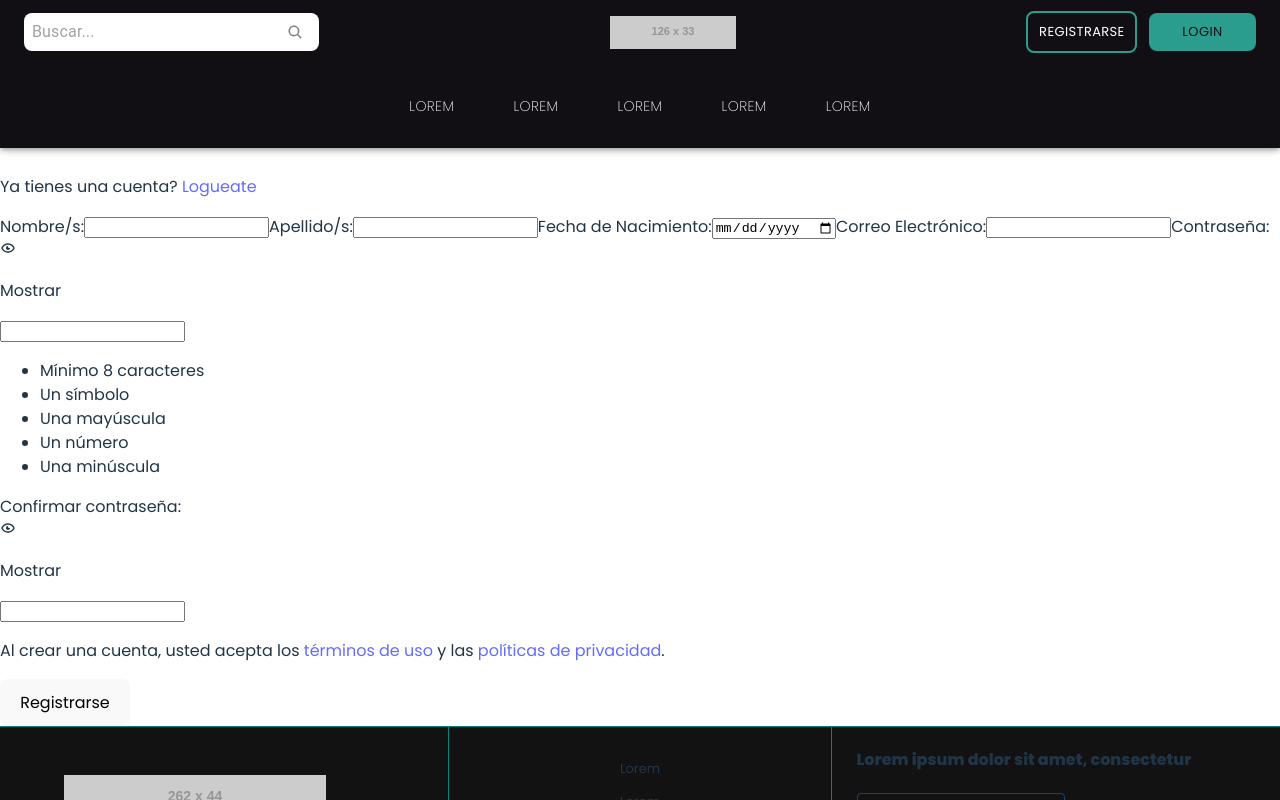
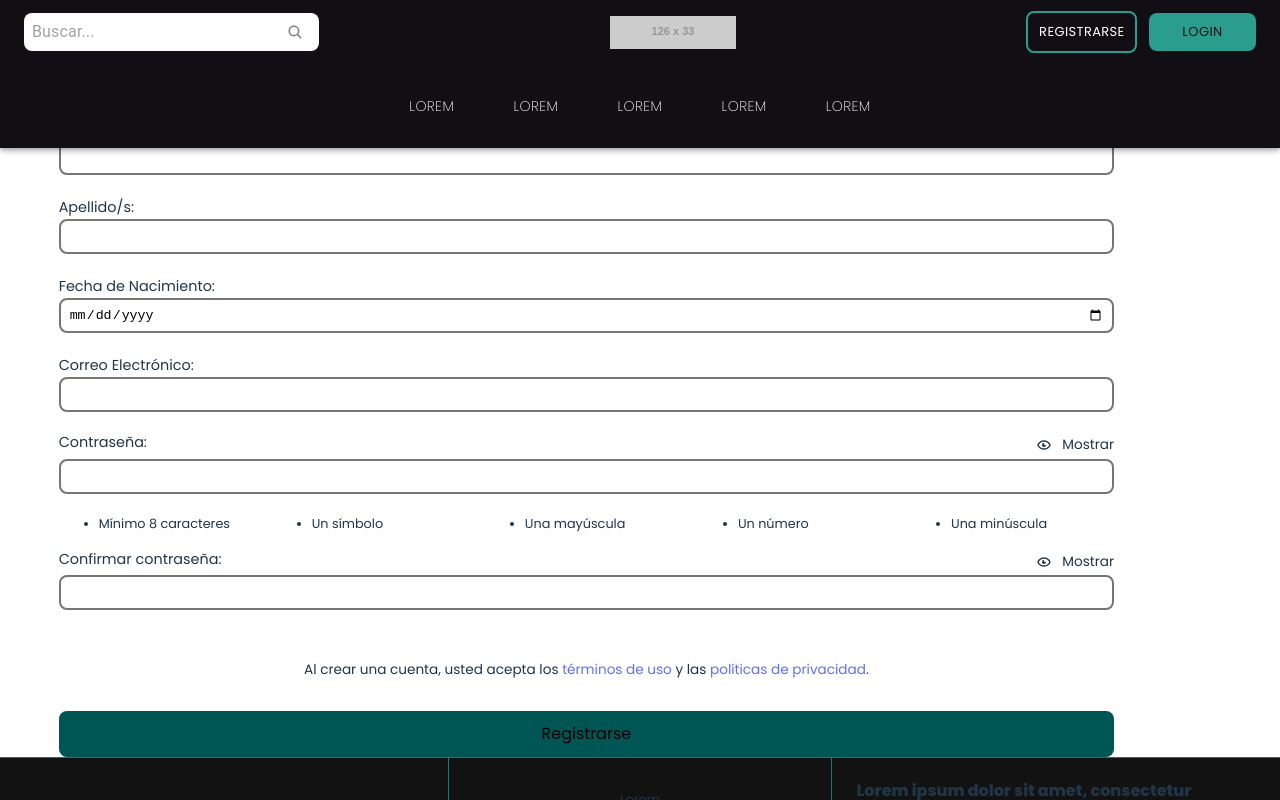
Before and after one commit to No-Country-simulation/h3-17-proptech, a React (Vite) app in the folder client/: page / in a window 1280 px wide. Shown: the top 800 px of the page. Built offline with nearby package versions, Linux system fonts and the light colour scheme.

Commit message:
modify<component/register-form.jsx> add divs and className

```diff
--- a/client/src/components/register-form/register.jsx
+++ b/client/src/components/register-form/register.jsx
@@ -1,31 +1,150 @@
-import {useForm} from "react-hook-form"
-import {useState, useEffect} from "react"
+import { useForm } from "react-hook-form";
+import { useState, useEffect } from "react";
 import { BiHide } from "react-icons/bi";
 import { BiShowAlt } from "react-icons/bi";
-import "./register.css"
+import "./register.css";
 
+export default function RegisterForm() {
+  const [showPassword, setShowPassword] = useState(true);
+  const {
+    formState: { errors },
+    register,
+    watch,
+    reset,
+    handleSubmit,
+  } = useForm();
 
-export default function RegisterForm (){
-    const [showPassword, setShowPassword] = useState(true)
-    const {formState: {errors}, register, watch ,reset, handleSubmit} = useForm()
+  const handleShowHide = () => {
+    setShowPassword(!showPassword);
+  };
 
-    const handleShowHide = () => {
-        setShowPassword(!showPassword)
-    }
+  const submit = (data) => {
+    console.log(data);
+  };
 
-    const submit = (data) => {
-        console.log(data)
-    }
+  console.log(errors);
 
+  const passValue = watch("password");
+  const confValue = watch("confirmPass");
 
-    console.log(errors)
+  return (
+    <>
+      <form className="registerForm" onSubmit={handleSubmit(submit)}>
+        <h1 className="registerFormTitle">Bienvenido a Financial.ai</h1>
+        <p className="accountExists">
+          Ya tienes una cuenta? <a>Logueate</a>
+        </p>
 
-    const passValue = watch("password")
-    const confValue = watch("confirmPass")
+        <label htmlFor="firstNameInput" className="inputLabel">
+          Nombre/s:
+        </label>
+        <input
+          type="text"
+          id="firstNameInput"
+          className="textInput"
+          {...register("firstName", { required: "Ingrese su/s nombre/s" })}
+        />
 
-    return(
-        <>
-            <form id="registerForm" onSubmit={handleSubmit(submit)}>
+        <label htmlFor="lastNameInput" className="inputLabel">
+          Apellido/s:
+        </label>
+        <input
+          type="text"
+          id="lastNameInput"
+          className="textInput"
+          {...register("lastName", { required: "Ingrese su/s apellido/s" })}
+        />
+
+        <label className="inputLabel">Fecha de Nacimiento:</label>
+        <input
+          aria-label="Date"
+          type="date"
+          id="datePicker"
+          className="textInput"
+          {...register("birthDate", {
+            required: "Ingrese su fecha de nacimiento",
+          })}
+        />
+
+        <label htmlFor="emailInput" className="inputLabel">
+          Correo Electrónico:
+        </label>
+        <input
+          type="text"
+          id="emailInput"
+          className="textInput"
+          {...register("email", {
+            required: "Ingrese su dirección de correo electrónico",
+          })}
+        />
+
+        <span className="passSpan">
+          <label htmlFor="passwordInput" className="inputLabel">
+            Contraseña:
+          </label>
+          {showPassword ? (
+            <div onClick={handleShowHide} className="divShowPass">
+              <BiShowAlt className="iconShow" />
+              <p>Mostrar</p>
+            </div>
+          ) : (
+            <div onClick={handleShowHide} className="divHidePass">
+              <BiHide className="iconHide" />
+              <p>Ocultar</p>
+            </div>
+          )}
+        </span>
+        <input
+          type={showPassword ? "password" : "text"}
+          id="passwordInput"
+          className="textInput"
+          {...register("password", { required: "Ingrese su contraseña" })}
+        />
+
+        <div className="passwordRequirements">
+          <ul className="requirementsList">
+            <li>Mínimo 8 caracteres</li>
+            <li>Un símbolo</li>
+            <li>Una mayúscula</li>
+            <li>Un número</li>
+            <li>Una minúscula</li>
+          </ul>
+        </div>
+
+        <span className="showConfirmSpan">
+          <label htmlFor="confirmPasswordInput" className="inputLabel">
+            Confirmar contraseña:
+          </label>
+          {showPassword ? (
+            <div onClick={handleShowHide} className="divShowConf">
+              <BiShowAlt className="iconShow" />
+              <p>Mostrar</p>
+            </div>
+          ) : (
+            <div onClick={handleShowHide} className="divHideConf">
+              <BiHide className="iconHide" />
+              <p>Ocultar</p>
+            </div>
+          )}
+        </span>
+        <input
+          type={showPassword ? "password" : "text"}
+          id="confirmPasswordInput"
+          className="textInput"
+          {...register("confirmPass", { required: "Confirme su contraseña" })}
+        />
+
+        <p className="termsAndPolicies">
+          Al crear una cuenta, usted acepta los <a>términos de uso</a> y las{" "}
+          <a>políticas de privacidad</a>.
+        </p>
+
+        <button type="submit" className="submitButton">
+          Registrarse
+        </button>
+      </form>
+
+      {/* <form id="registerForm" onSubmit={handleSubmit(submit)}>
             <h1 id="registerFormTitle">Bienvenido a Financial.ai</h1>
             <p id="accountExists">Ya tienes una cuenta? <a>Logueate</a></p>
             <label
@@ -159,8 +278,7 @@ export default function RegisterForm (){
             <button type="submit" id="submitButton">Registrarse</button>
 
 
-            </form>
-        </>
-    )
-
+            </form> */}
+    </>
+  );
 }
```
